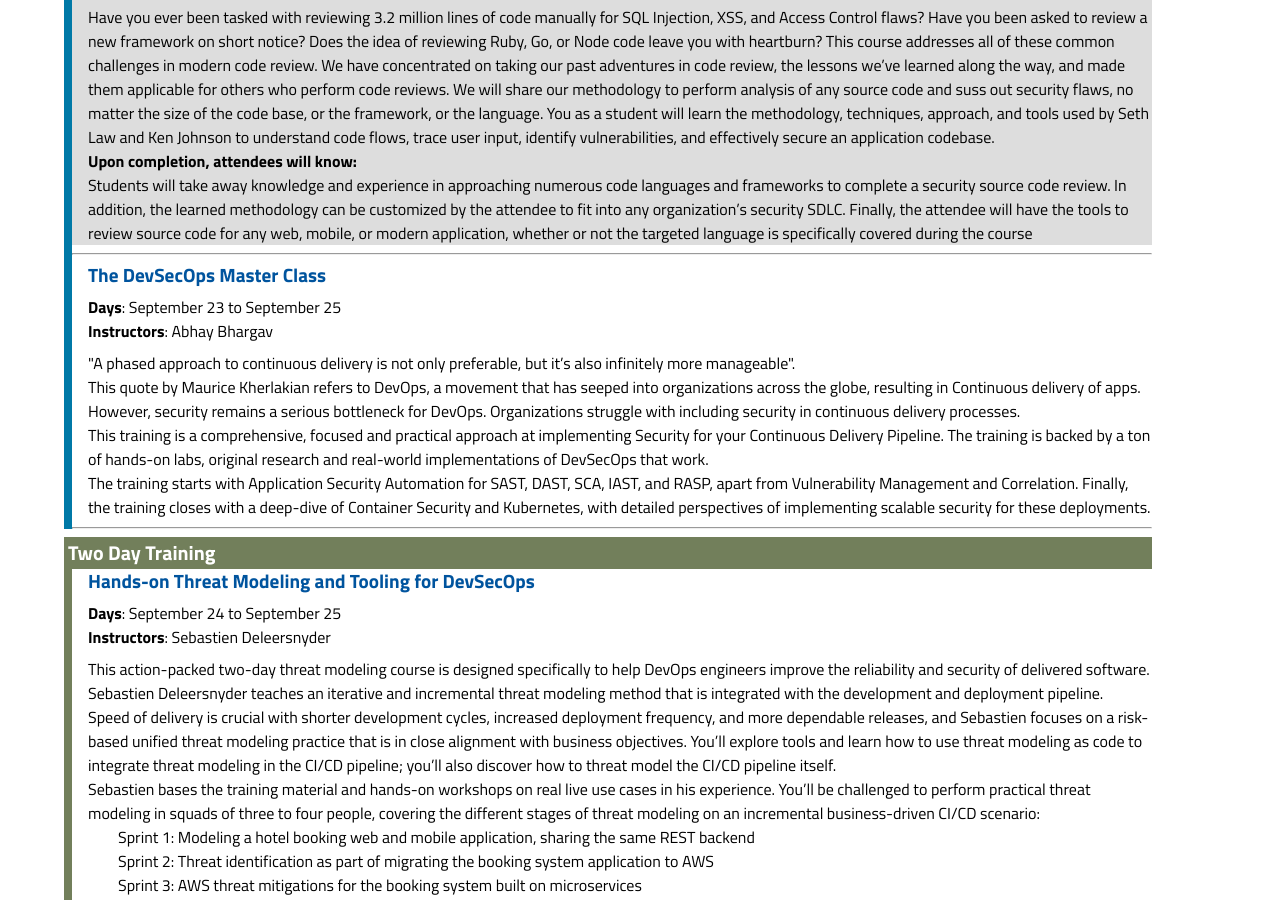
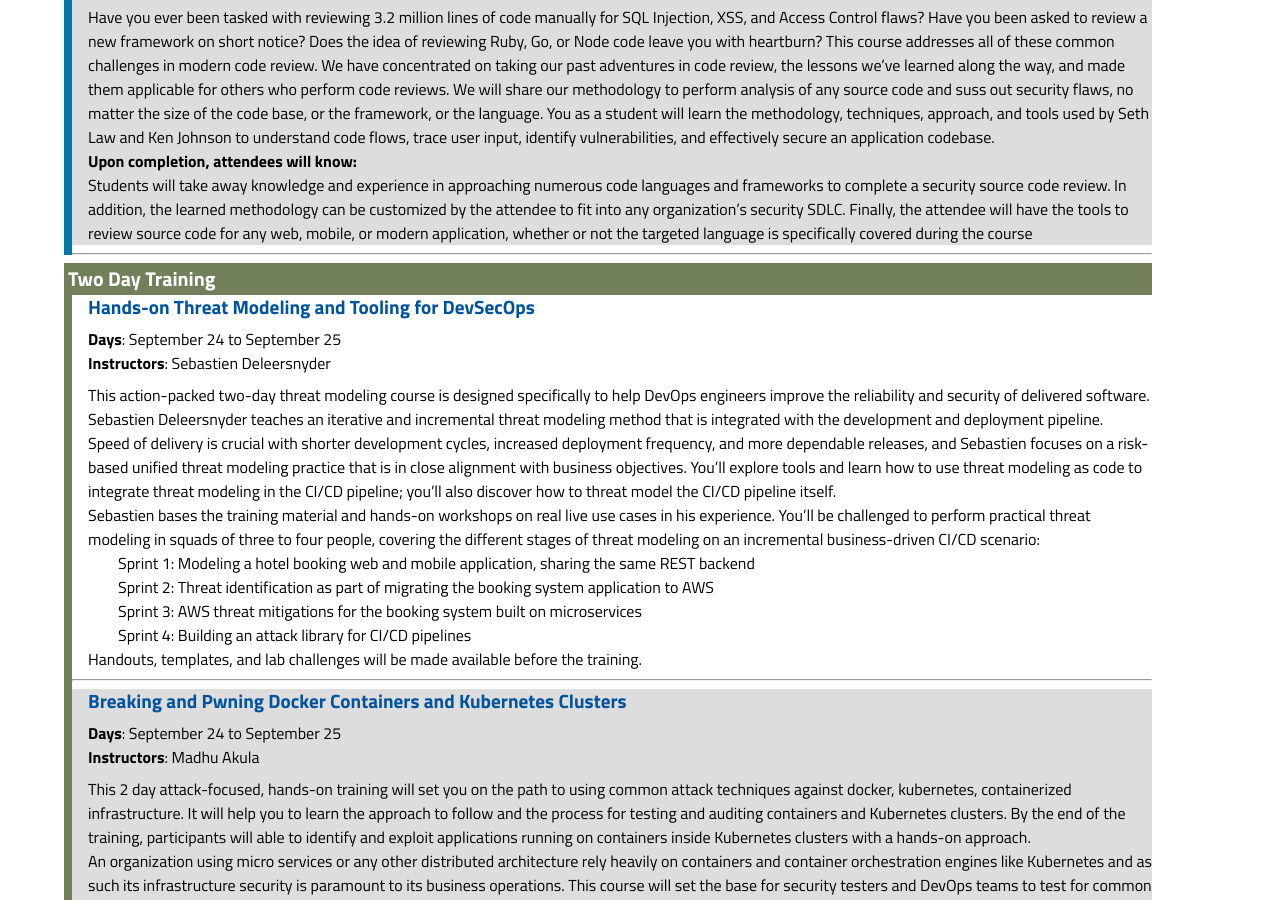
Before and after one commit to OWASP/AppSecAms2019, a Jekyll site: the page built from program/trainings.md, in a window 1280 px wide and 900 px high, scrolled down 1463 px. Built offline with Jekyll 4.4.1, drawn with Linux system fonts in a browser that asks for light colours; some web fonts are replaced.

Commit message:
remove master class

```diff
--- a/_data/trainings.yml
+++ b/_data/trainings.yml
@@ -53,21 +53,6 @@
         trainer: Ken Johnson and Seth Law
         room: TBD
         url: https://globalappsecamsterdam2019.sched.com/event/TjQZ
-      - title: The DevSecOps Master Class
-        days: September 23 to September 25
-        description: '"A phased approach to continuous delivery is not only preferable, but it’s also infinitely more manageable".<br/>
-                      This quote by Maurice Kherlakian refers to DevOps, a movement that has seeped into organizations across the globe,
-                      resulting in Continuous delivery of apps. However, security remains a serious bottleneck for DevOps. Organizations
-                      struggle with including security in continuous delivery processes.<br/>
-                      This training is a comprehensive, focused and practical approach at implementing Security for your Continuous Delivery
-                      Pipeline. The training is backed by a ton of hands-on labs, original research and real-world implementations of DevSecOps
-                      that work.<br/>
-                      The training starts with Application Security Automation for SAST, DAST, SCA, IAST, and RASP, apart from Vulnerability
-                      Management and Correlation. Finally, the training closes with a deep-dive of Container Security and Kubernetes, with
-                      detailed perspectives of implementing scalable security for these deployments.'
-        trainer: Abhay Bhargav
-        room: TBD
-        url: https://globalappsecamsterdam2019.sched.com/event/TjQW
 - type: 2
   title: Two Day Training
   color: 727f5b
```
